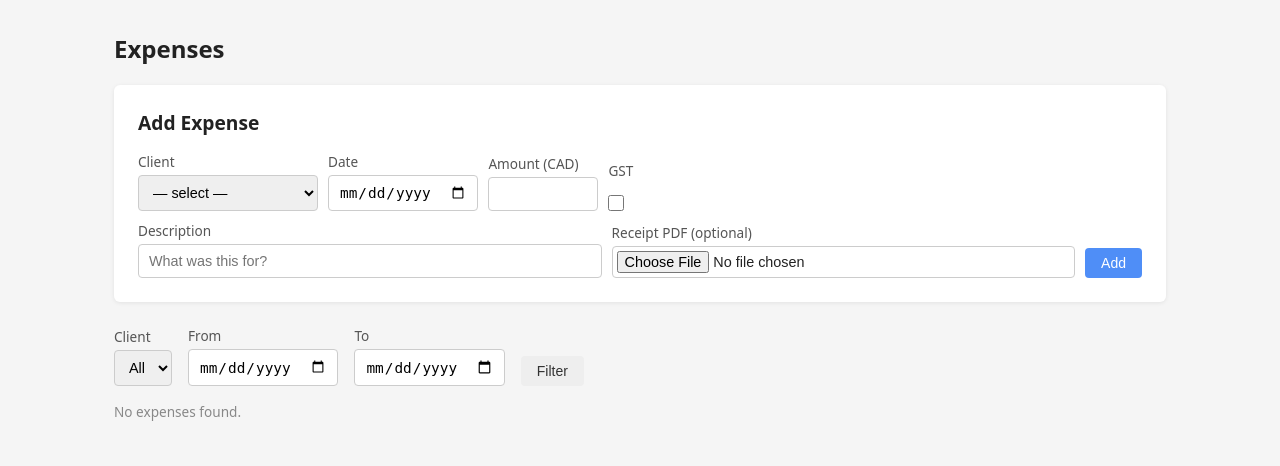
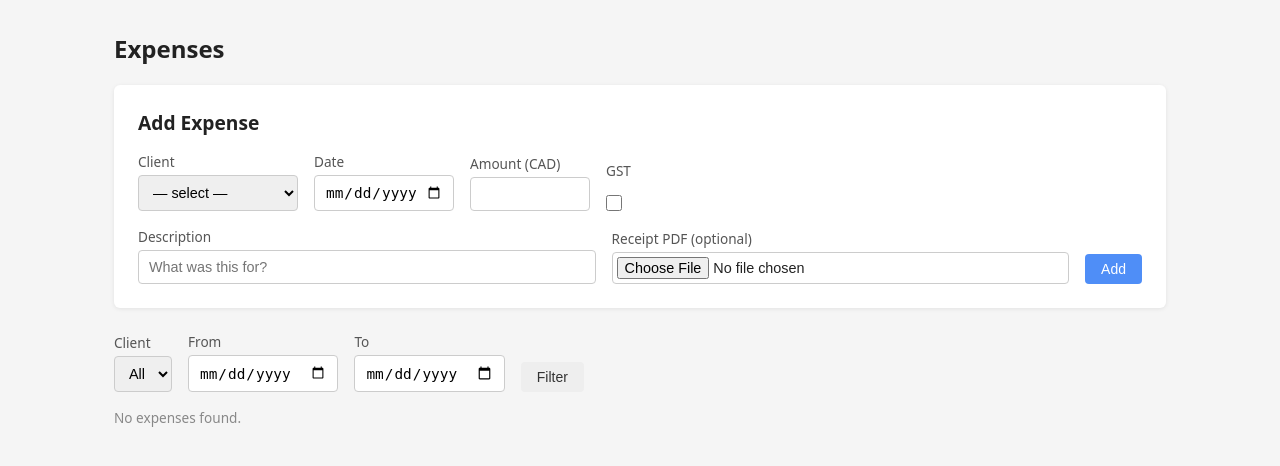
Before and after one commit to BASECAMP70/BASECAMPARB, a Flask app: page /expenses in a window 1280 px wide. Shown: the part 52-518 px from the top of the page. Run offline with Flask 3, Linux system fonts and the light colour scheme.

Commit message:
fix: uniform gap and explicit widths in expense form rows
Co-Authored-By: Claude Sonnet 4.6 <noreply@anthropic.com>

```diff
--- a/timesheet/templates/expenses.html
+++ b/timesheet/templates/expenses.html
@@ -6,21 +6,21 @@
 <div class="card">
   <h2>Add Expense</h2>
   <form method="post" action="/expenses/add" enctype="multipart/form-data">
-    <div style="display:flex;gap:10px;align-items:flex-end;margin-bottom:10px;flex-wrap:wrap">
-      <div class="form-group" style="margin:0;width:180px"><label>Client</label>
+    <div style="display:flex;gap:1rem;align-items:flex-end;margin-bottom:1rem;flex-wrap:wrap">
+      <div class="form-group" style="margin:0;width:160px"><label>Client</label>
         <select name="client_id" required>
           <option value="">— select —</option>
           {% for c in clients %}<option value="{{ c.id }}">{{ c.name }}</option>{% endfor %}
         </select>
       </div>
-      <div class="form-group" style="margin:0"><label>Date</label><input name="date" type="date" required></div>
-      <div class="form-group" style="margin:0;width:110px"><label>Amount (CAD)</label><input name="amount" type="number" step="0.01" min="0.01" required></div>
+      <div class="form-group" style="margin:0;width:140px"><label>Date</label><input name="date" type="date" required></div>
+      <div class="form-group" style="margin:0;width:120px"><label>Amount (CAD)</label><input name="amount" type="number" step="0.01" min="0.01" required></div>
       <div class="form-group" style="margin:0;display:flex;flex-direction:column;gap:4px">
         <label>GST</label>
         <input type="checkbox" name="gst" value="1" style="width:16px;height:16px;margin:7px 0 0 0">
       </div>
     </div>
-    <div style="display:flex;gap:10px;align-items:flex-end;flex-wrap:wrap">
+    <div style="display:flex;gap:1rem;align-items:flex-end;flex-wrap:wrap">
       <div class="form-group" style="margin:0;flex:1;min-width:140px"><label>Description</label><input name="description" placeholder="What was this for?"></div>
       <div class="form-group" style="margin:0;flex:1;min-width:140px"><label>Receipt PDF (optional)</label><input name="receipt" type="file" accept=".pdf" style="padding:4px"></div>
       <button class="btn btn-primary" type="submit" style="align-self:flex-end;white-space:nowrap">Add</button>
```
